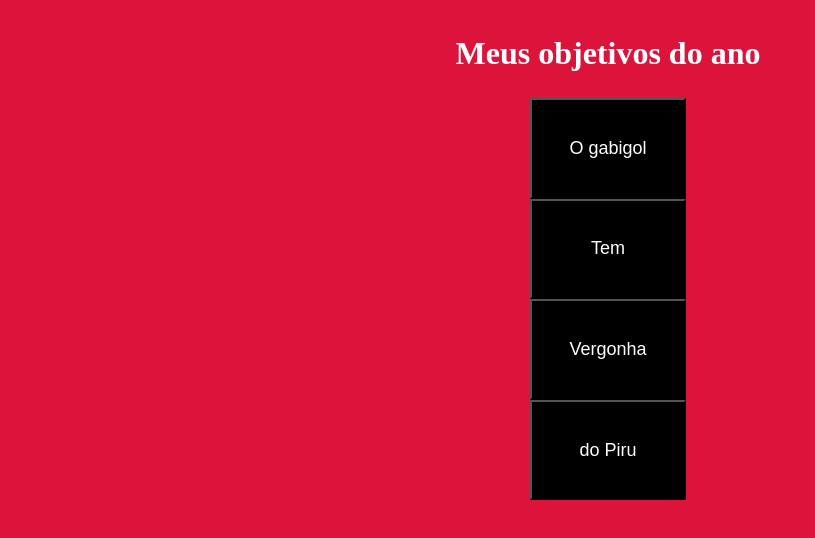
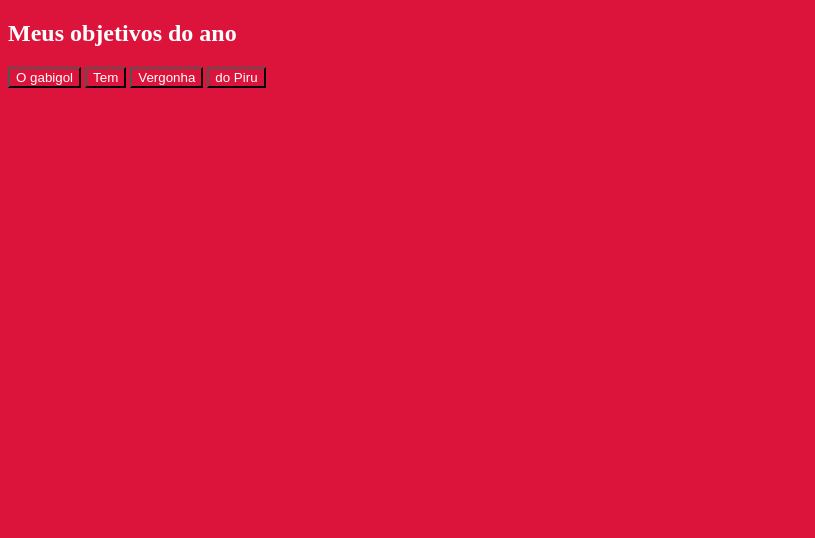
Before and after one commit to KleitaoDaMassa/3j-2024, a plain HTML site: page index.html in a window 1280 px wide. Shown: the whole page, without its empty margins (0-815 px from the left). Drawn offline with Linux system fonts and the light colour scheme.

Commit message:
aula 19/05

```diff
--- a/style.css
+++ b/style.css
@@ -9,31 +9,6 @@
 
 *{
     background-color: crimson;
-    color:white;
+    color: #FFFFFF;
+
 }
-
-.conteudo-principal{
-display: flex;
-flex-direction: column;
-justify-content: center;
-align-items: center;
-max-width: 1200px;
-width: 100%;
-margin: 0px;
-}
-
-.titulo-principal{
-    text-align: center;
-    width: 100%;
-    font-size: 32px;
-}
-
-.botao{
-    background-color: black;
-    color: #FFFFFF;
-    justify-content: center;
-    display: flex;
-    width: 100%;
-    font-size: 18px;
-    padding: 1cm;
-}
```
